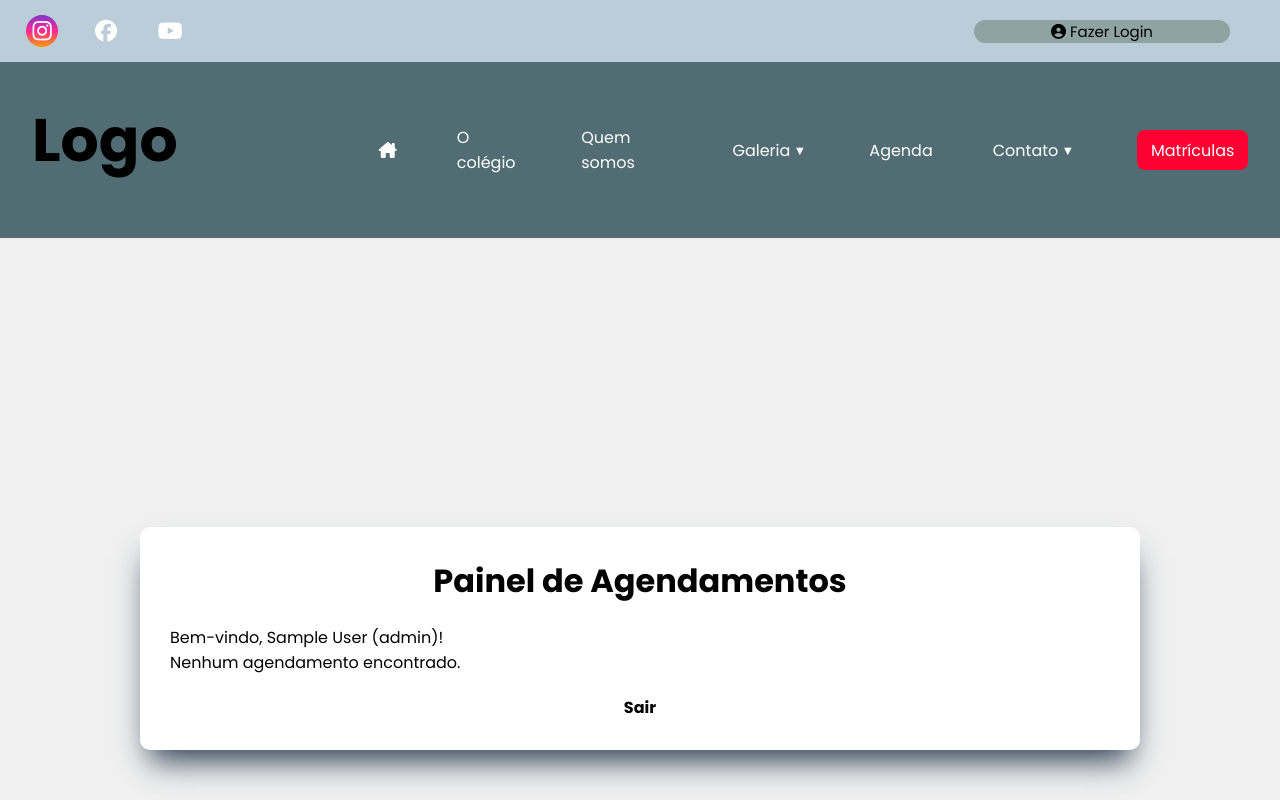
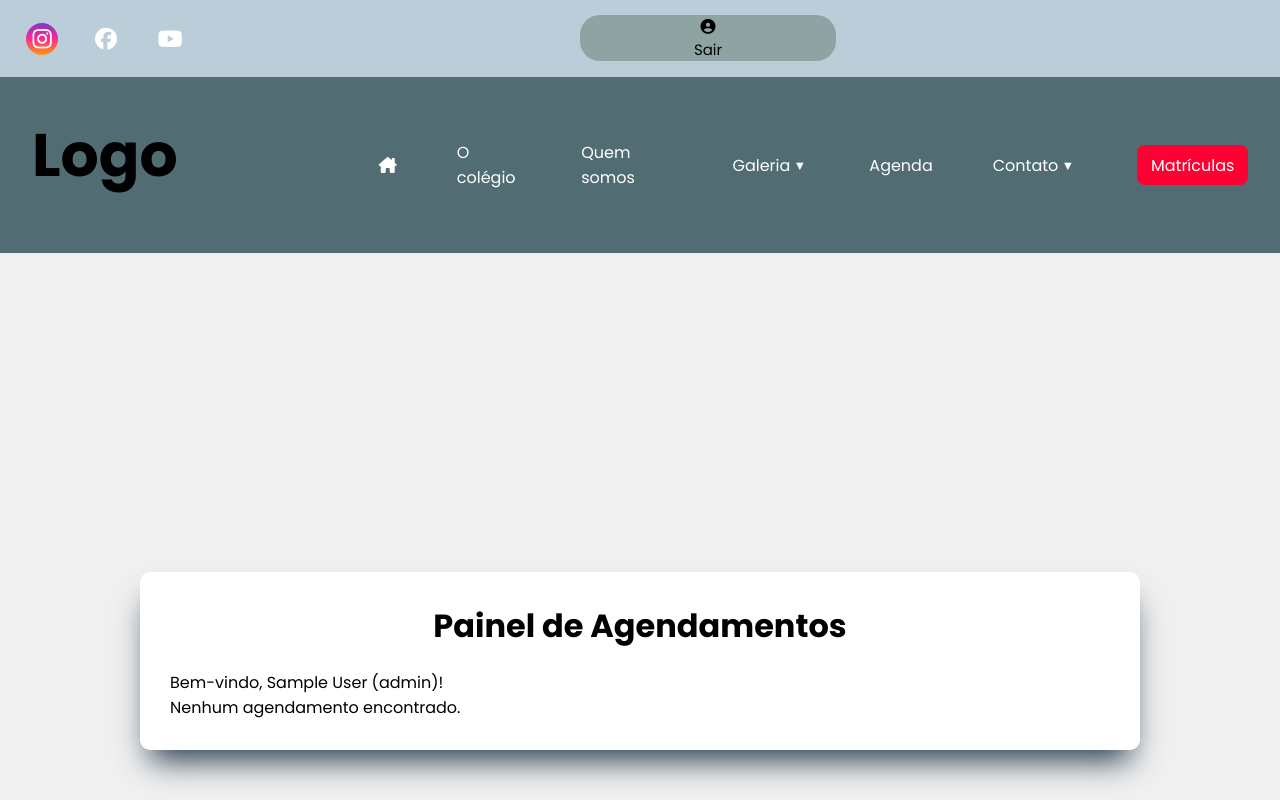
Before and after one commit to marcilio0710/teste, a PHP site: page /agendamentos.php in a window 1280 px wide. Run offline with PHP 8.4, Linux system fonts and the light colour scheme; the visitor is signed in with stand-in values (Sample User, id 1); data that the repository does not hold is empty; some libraries are stand-ins or nearby versions.

Commit message:
Update agendamentos.php

```diff
--- a/agendamentos.php
+++ b/agendamentos.php
@@ -50,9 +50,9 @@ try {
                 <button class="login">
                     <a href="#">
                         <span class="texto-login">
-                        <i class="fa-solid fa-circle-user"></i>
-                        Fazer Login</span>
-                    </a>
+                            <i class="fa-solid fa-circle-user"></i>
+                            <?php echo $nome; ?> <br>Sair
+                        </span>
                 </button>
             </div>
         </div>
@@ -119,7 +119,6 @@ try {
                 <?php endforeach; ?>
             </table>
             <?php endif; ?>
-            <a class="logout" href="logout.php">Sair</a>
         </div>
     </main>
     <script src="script.js"></script>
```
